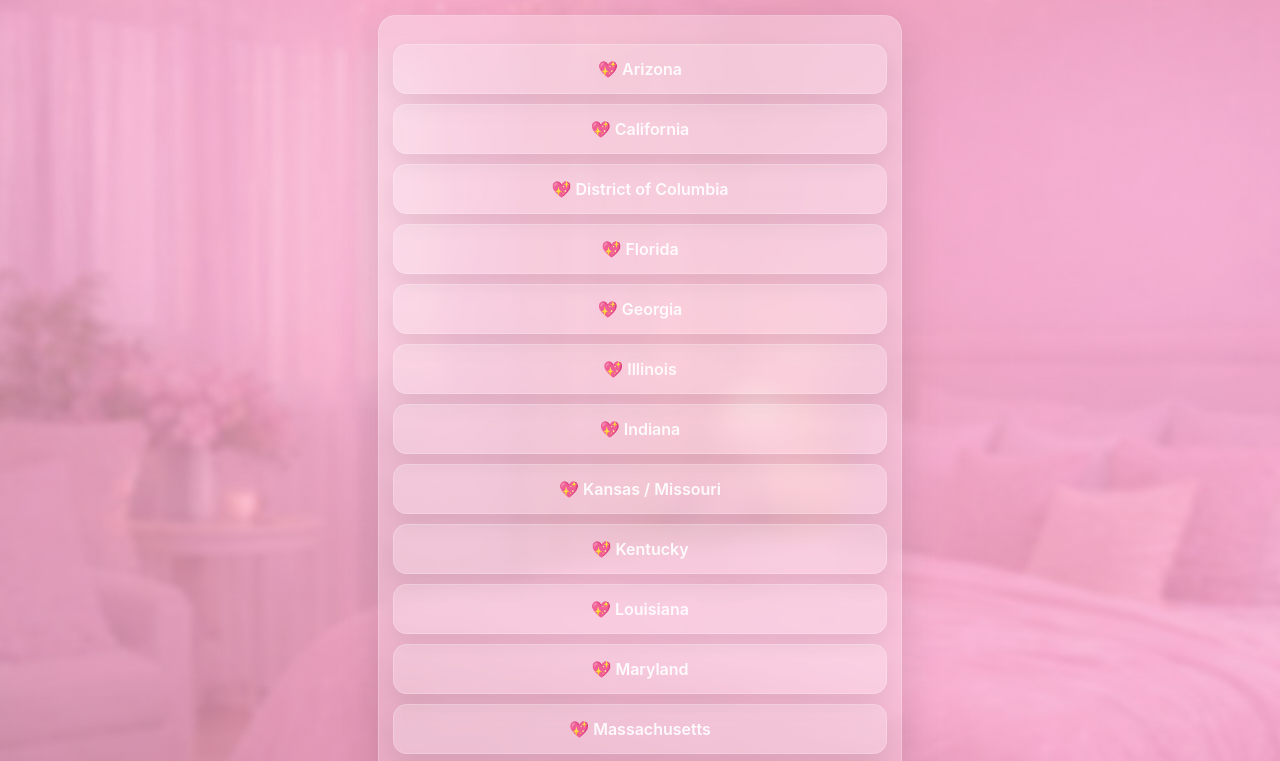
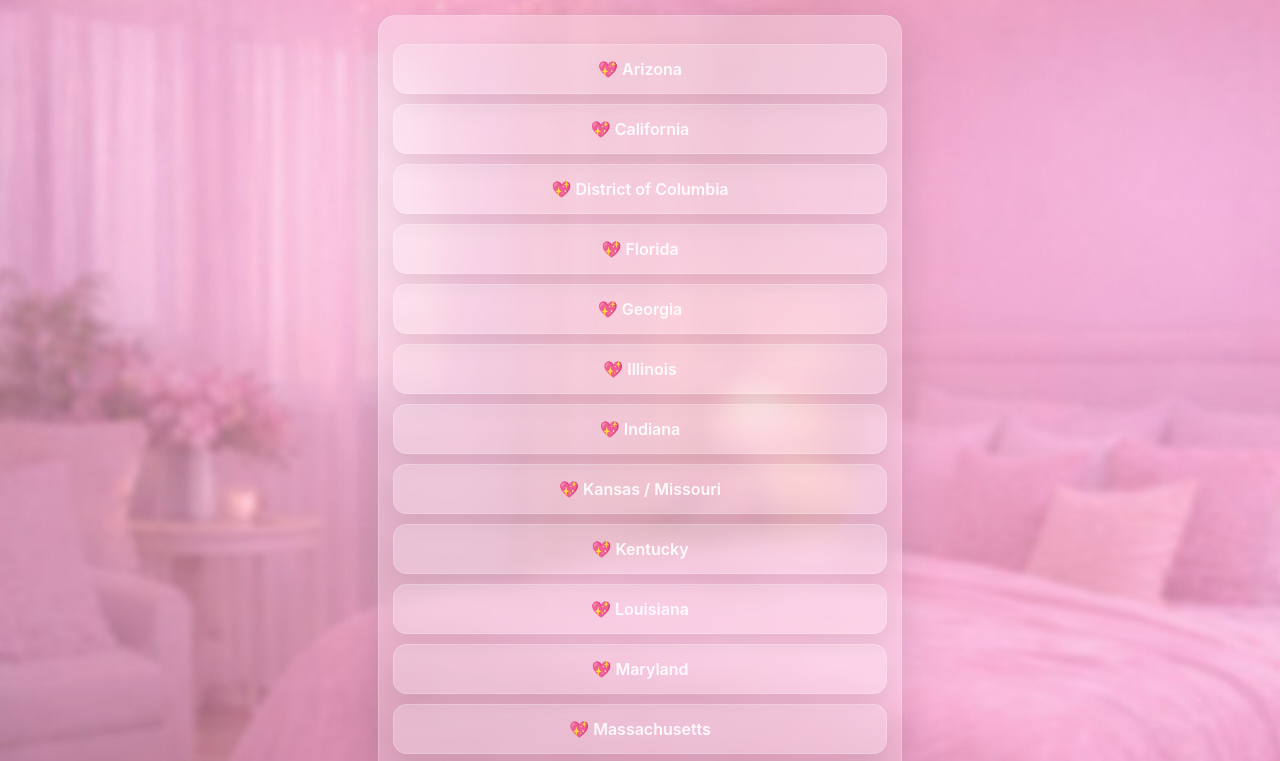
Before and after one commit to hopetonbaker-pixel/turnherover, a plain HTML site: page index.html in a window 1280 px wide. Shown: the part 461-1222 px from the top of the page. Drawn offline with Linux system fonts and the light colour scheme.

Commit message:
Update styles.css

```diff
--- a/styles.css
+++ b/styles.css
@@ -12,13 +12,16 @@
 
 *{ box-sizing:border-box; }
 
-body{
-  margin:0;
+body {
+  margin: 0;
   font-family: -apple-system, BlinkMacSystemFont, "Segoe UI", Roboto, Arial, sans-serif;
-  min-height:100vh;
+  min-height: 100vh;
   color: var(--text);
   background:
-    linear-gradient(rgba(244,166,193,.55), rgba(244,166,193,.55)),
+    linear-gradient(
+      rgba(244,166,193,.28),
+      rgba(244,166,193,.28)
+    ),
     url("assets/bg.jpg") center/cover no-repeat fixed;
 }
 
```
